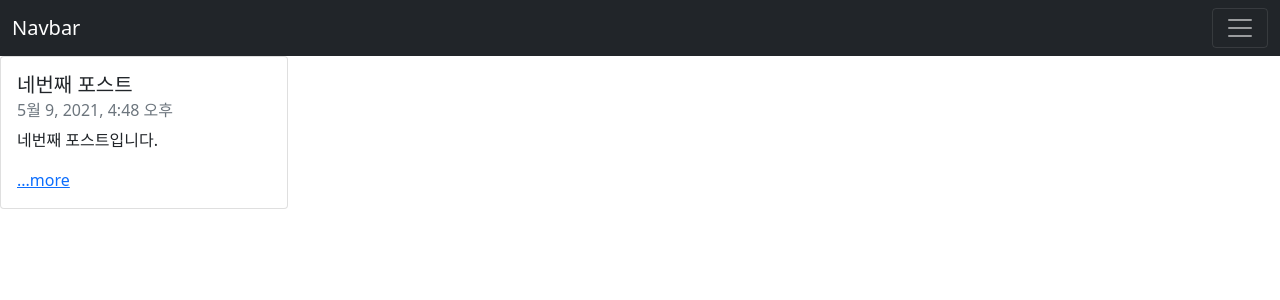
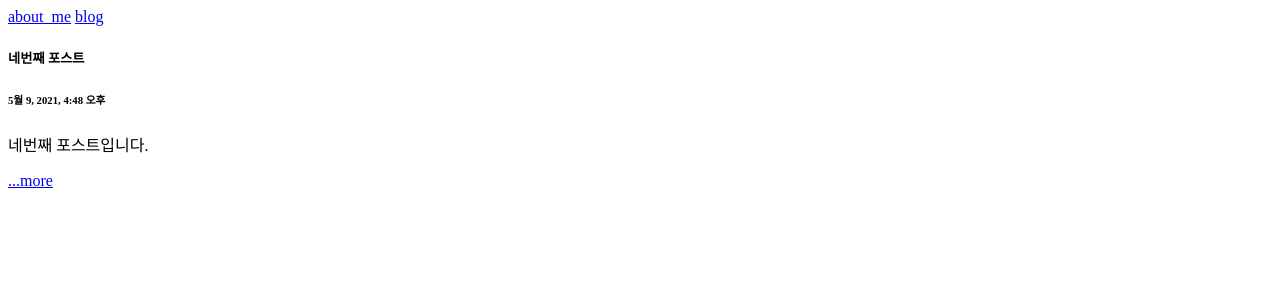
Before and after one commit to SuyeonSun/Likelion-Blog-Project, a Django app: page / in a window 1280 px wide. Shown: the top 300 px of the page. Run offline with Django 3.2, Linux system fonts and the light colour scheme; data comes from the database, SQL or seed files in the repository; both versions use the stored data as it was after the commit.

Commit message:
구성 변경

```diff
--- a/blogproject/blog/models.py
+++ b/blogproject/blog/models.py
@@ -9,10 +9,7 @@ class Blog(models.Model):
 
     def __str__(self): # 클래스 내에 정의
         # return self.title
-        return f'{self.title}'
+        return self.title
 
     def summary(self):
         return self.body[:100] # 100자 이하로 출력
-
-    def get_absolute_url(self):
-        return f'/blog/{self.pk}'
--- a/blogproject/blog/templates/home.html
+++ b/blogproject/blog/templates/home.html
@@ -2,64 +2,17 @@
 <html lang='en'>
 
 <head>
-    <link href="https://cdn.jsdelivr.net/npm/bootstrap@5.0.0-beta3/dist/css/bootstrap.min.css" rel="stylesheet"
-        integrity="sha384-eOJMYsd53ii+scO/bJGFsiCZc+5NDVN2yr8+0RDqr0Ql0h+rP48ckxlpbzKgwra6" crossorigin="anonymous">
-    <script src="https://cdn.jsdelivr.net/npm/bootstrap@5.0.0-beta3/dist/js/bootstrap.bundle.min.js"
-        integrity="sha384-JEW9xMcG8R+pH31jmWH6WWP0WintQrMb4s7ZOdauHnUtxwoG2vI5DkLtS3qm9Ekf" crossorigin="anonymous">
-    </script>
+
 </head>
 
 <body>
-    <nav class="navbar navbar-dark bg-dark">
-        <div class="container-fluid">
-            <a class="navbar-brand" href="#">Navbar</a>
-            <button class="navbar-toggler" type="button" data-bs-toggle="collapse"
-                data-bs-target="#navbarSupportedContent" aria-controls="navbarSupportedContent" aria-expanded="false"
-                aria-label="Toggle navigation">
-                <span class="navbar-toggler-icon"></span>
-            </button>
-            <div class="collapse navbar-collapse" id="navbarSupportedContent">
-                <ul class="navbar-nav me-auto mb-2 mb-lg-0">
-                    <li class="nav-item">
-                        <a class="nav-link active" aria-current="page" href="#">Home</a>
-                    </li>
-                    <li class="nav-item">
-                        <a class="nav-link" href="#">Link</a>
-                    </li>
-                    <li class="nav-item dropdown">
-                        <a class="nav-link dropdown-toggle" href="#" id="navbarDropdown" role="button"
-                            data-bs-toggle="dropdown" aria-expanded="false">
-                            Dropdown
-                        </a>
-                        <ul class="dropdown-menu" aria-labelledby="navbarDropdown">
-                            <li><a class="dropdown-item" href="#">Action</a></li>
-                            <li><a class="dropdown-item" href="#">Another action</a></li>
-                            <li>
-                                <hr class="dropdown-divider">
-                            </li>
-                            <li><a class="dropdown-item" href="#">Something else here</a></li>
-                        </ul>
-                    </li>
-                    <li class="nav-item">
-                        <a class="nav-link disabled" href="#" tabindex="-1" aria-disabled="true">Disabled</a>
-                    </li>
-                </ul>
-                <form class="d-flex">
-                    <input class="form-control me-2" type="search" placeholder="Search" aria-label="Search">
-                    <button class="btn btn-outline-success" type="submit">Search</button>
-                </form>
-            </div>
-        </div>
-    </nav>
+    <a href="about_me">about_me</a>
+    <a href="blog">blog</a>
     {% for blog in blogs.all %}
-    <div class="card" style="width: 18rem;">
-        <div class="card-body">
-            <h5 class="card-title">{{blog.title}}</h5>
-            <h6 class="card-subtitle mb-2 text-muted">{{blog.pub_date}}</h6>
-            <p class="card-text">{{blog.summary}}</p>
-            <a href="{% url 'detail' blog.id %}" class="card-link">...more</a>
-        </div>
-    </div>
+    <h5>{{blog.title}}</h5>
+    <h6>{{blog.pub_date}}</h6>
+    <p>{{blog.summary}}</p>
+    <a href="{% url 'detail' blog.id %}">...more</a>
     {%endfor%}
 </body>
 
--- a/blogproject/blog/urls.py
+++ /dev/null
@@ -1,7 +0,0 @@
-from django.urls import path
-from .import views # views.py 가져오기
-
-urlpatterns = [
-    path('', views.index),
-    path('<int:pk>/', views.single_post_page),
-]
--- a/blogproject/blog/views.py
+++ b/blogproject/blog/views.py
@@ -12,9 +12,8 @@ def detail(request, blog_id):
     return render(request, 'detail.html', {'details':details})
 
 def index(request):
-    blogs=Blog.objects.all().order_by('-pk') # 최신순으로 글 보여주기
-    return render(request, 'blog/index.html', {'blogs': blogs})
+    blogs = Blog.objects.all()
+    return render(request, 'index.html', {'blogs': blogs}) # index.html 파일 찾아서 방문자에게 보내줌
 
-def single_post_page(request, pk):
-    blog=Blog.objects.get(pk=pk)
-    return render(request, 'blog/single_post_page.html', {'blog':blog})
+def about_me(request):
+    return render(request, 'about_me.html')
--- a/blogproject/blogproject/urls.py
+++ b/blogproject/blogproject/urls.py
@@ -21,6 +21,7 @@ from django.urls import include
 urlpatterns = [
     path('admin/', admin.site.urls),
     path('', blog.views.home, name="home"),
-    path('blog', include('blog.urls')),
-    path('blog/<int:blog_id>', blog.views.detail, name='detail'),
+    path('blog/', blog.views.index, name="index"),
+    path('blog/<int:blog_id>/', blog.views.detail, name="detail"),
+    path('about_me/', blog.views.about_me, name="about_me")
 ]
```
Also changed, not shown: blogproject/blog/templates/about_me.html (added, +15 -0 lines), blogproject/blog/templates/blog/index.html (deleted, +0 -19 lines), blogproject/blog/templates/blog/single_post_page.html (deleted, +0 -21 lines), blogproject/blog/templates/detail.html (+0 -41 lines), blogproject/blog/templates/index.html (added, +22 -0 lines), blogproject/db.sqlite3.
